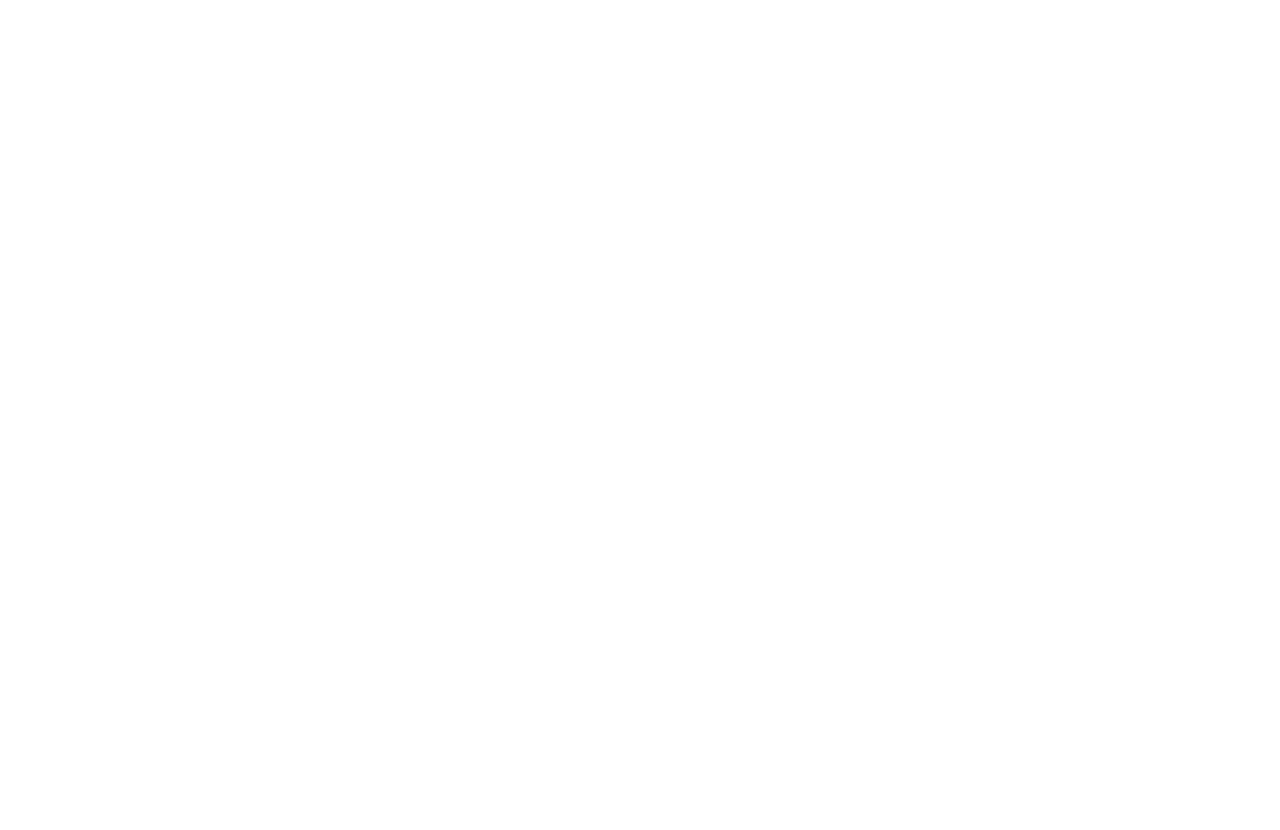
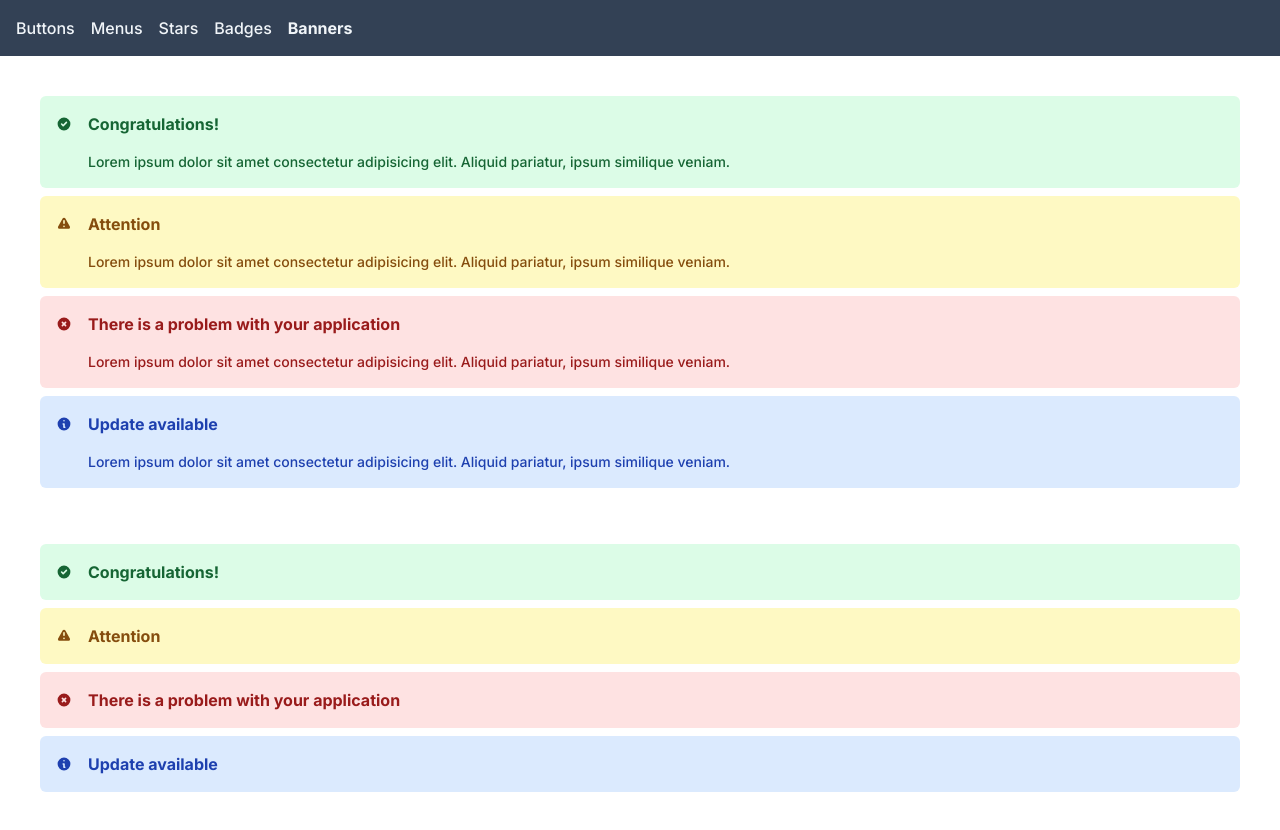
Before and after one commit to tatasadi/react-component-library, a React (Vite) app: page /Banners in a window 1280 px wide. Before the commit this address had no page. Before the commit the page ends 800 px from the top, so only its background shows below. Built offline with nearby package versions, Linux system fonts and the light colour scheme.

Commit message:
add banners

```diff
--- a/src/App.jsx
+++ b/src/App.jsx
@@ -4,6 +4,7 @@
 import Menus from "./pages/menues/Menus"
 import Stars from "./pages/Stars"
 import Badges from "./pages/Badges"
+import Banners from "./pages/Banners"
 
 function App() {
   return (
@@ -14,6 +15,7 @@
           <Route path="menus" element={<Menus />} />
           <Route path="stars" element={<Stars />} />
           <Route path="badges" element={<Badges />} />
+          <Route path="Banners" element={<Banners />} />
         </Route>
       </Routes>
     </BrowserRouter>
--- /dev/null
+++ b/src/components/Banner/Banner.jsx
@@ -0,0 +1,20 @@
+import React from 'react'
+import classnames from "classnames"
+import { HiCheckCircle, HiExclamation, HiXCircle, HiInformationCircle } from "react-icons/hi";
+
+export default function Banner({ variant, className, title, children, ...rest }) {
+  const varianClass = variant && `banner-${variant}`
+
+  return (
+    <div className={classnames('banner flex p-4 gap-4', varianClass, className)} {...rest}>
+      {variant === "success" && <HiCheckCircle className='banner-icon' />}
+      {variant === "warning" && <HiExclamation className='banner-icon' />}
+      {variant === "error" && <HiXCircle className='banner-icon' />}
+      {variant === "neutral" && <HiInformationCircle className='banner-icon' />}
+      <div className='flex flex-col gap-4'>
+        <div className='font-bold'>{title}</div>
+        {children && <div className='text-sm'>{children}</div>}
+      </div>
+    </div>
+  )
+}
--- a/src/components/Layout.jsx
+++ b/src/components/Layout.jsx
@@ -19,6 +19,7 @@
           <NavItem to="menus">Menus</NavItem>
           <NavItem to="stars">Stars</NavItem>
           <NavItem to="badges">Badges</NavItem>
+          <NavItem to="banners">Banners</NavItem>
         </nav>
       </header>
       <main className='p-10'>
--- a/src/index.css
+++ b/src/index.css
@@ -156,3 +156,27 @@
 .badge-pink {
   @apply bg-pink-100 text-pink-800;
 }
+
+.banner {
+  border-radius: 0.375rem;
+}
+
+.banner-icon {
+  @apply mt-1 min-w-[15px];
+}
+
+.banner-success {
+  @apply bg-green-100 text-green-800;
+}
+
+.banner-warning {
+  @apply bg-yellow-100 text-yellow-800;
+}
+
+.banner-error {
+  @apply bg-red-100 text-red-800;
+}
+
+.banner-neutral {
+  @apply bg-blue-100 text-blue-800;
+}
--- /dev/null
+++ b/src/pages/Banners.jsx
@@ -0,0 +1,18 @@
+import React from 'react'
+import Banner from '../components/Banner/Banner'
+
+export default function Banners() {
+  return (
+    <div className='flex flex-col gap-2'>
+      <Banner variant="success" title="Congratulations!">Lorem ipsum dolor sit amet consectetur adipisicing elit. Aliquid pariatur, ipsum similique veniam.</Banner>
+      <Banner variant="warning" title="Attention">Lorem ipsum dolor sit amet consectetur adipisicing elit. Aliquid pariatur, ipsum similique veniam.</Banner>
+      <Banner variant="error" title="There is a problem with your application">Lorem ipsum dolor sit amet consectetur adipisicing elit. Aliquid pariatur, ipsum similique veniam.</Banner>
+      <Banner variant="neutral" title="Update available">Lorem ipsum dolor sit amet consectetur adipisicing elit. Aliquid pariatur, ipsum similique veniam.</Banner>
+      <div className='mt-10'></div>
+      <Banner variant="success" title="Congratulations!" />
+      <Banner variant="warning" title="Attention" />
+      <Banner variant="error" title="There is a problem with your application" />
+      <Banner variant="neutral" title="Update available" />
+    </div>
+  )
+}
```
